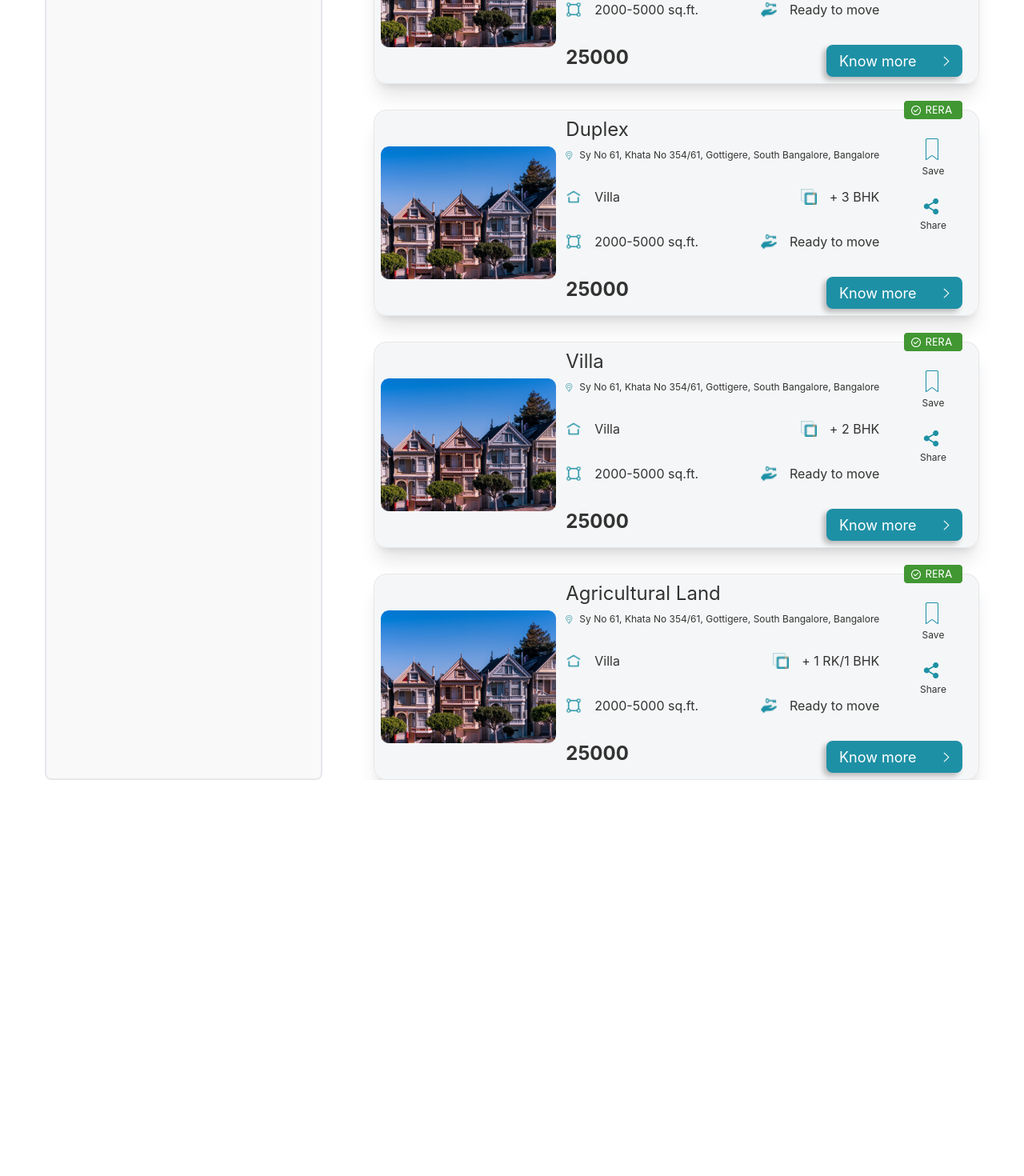
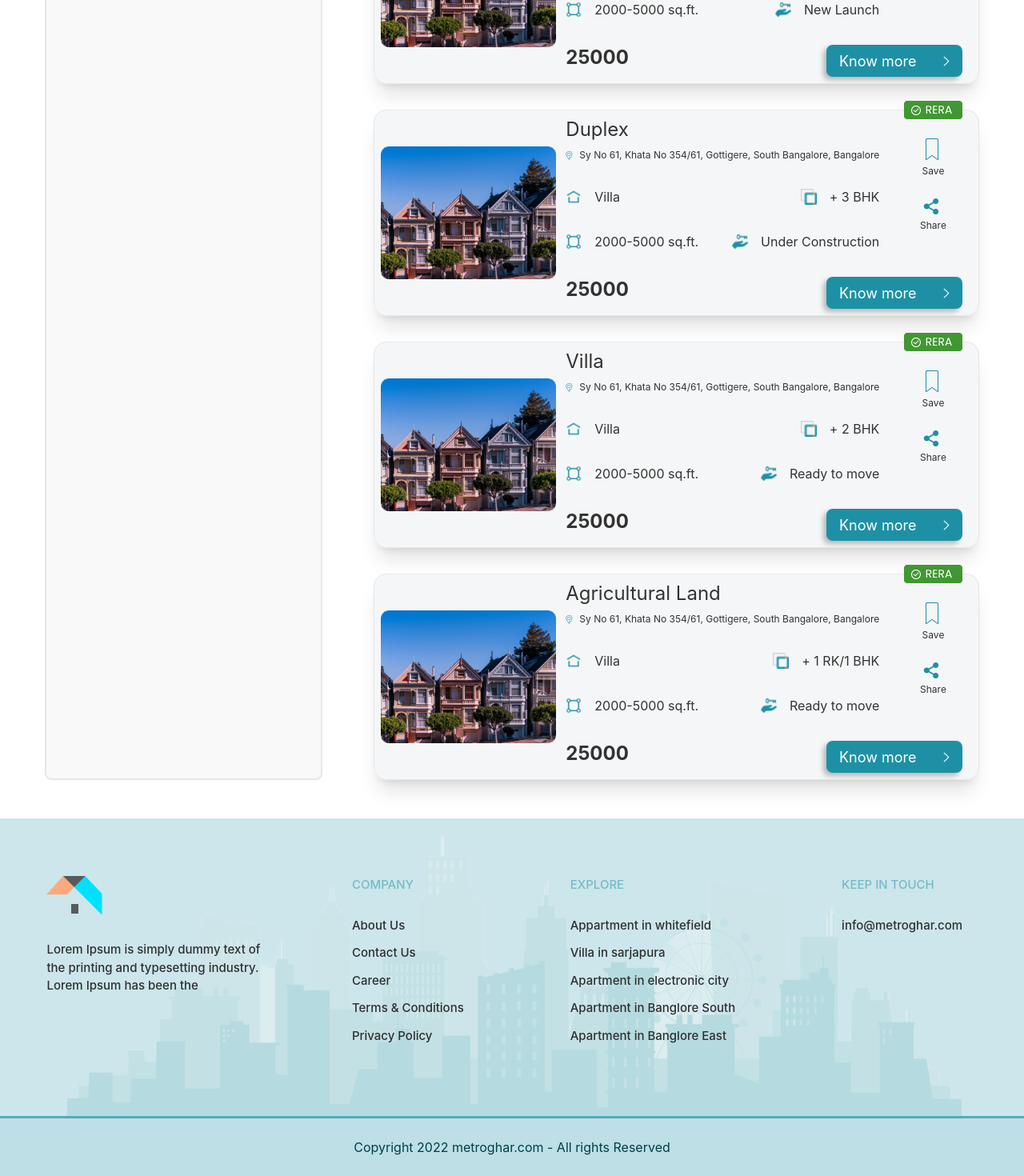
Before and after one commit to Raselshah/E-commerce-filter-system, a React (Create React App) app: page / in a window 1280 px wide. Shown: the part 1237-2707 px from the top of the page at 80% size. Before the commit the page ends 2212 px from the top, so only its background shows below. Built offline with nearby package versions, Linux system fonts and the light colour scheme.

Commit message:
footer page Add

```diff
--- a/src/App.js
+++ b/src/App.js
@@ -1,5 +1,6 @@
 import "./App.css";
 import FilterPage from "./Components/FilterPage/FilterPage";
+import Footer from "./Components/Footer/Footer";
 import Navbar from "./Components/Navbar/Navbar";
 
 function App() {
@@ -7,6 +8,7 @@ function App() {
     <div className="">
       <Navbar />
       <FilterPage />
+      <Footer />
     </div>
   );
 }
--- a/src/Components/FilterPage/FilterPage.js
+++ b/src/Components/FilterPage/FilterPage.js
@@ -123,6 +123,7 @@ const FilterPage = () => {
   };
 
   const handleBhk = (value) => {
+    // bhkButton filtering data
     let updateData = data.filter((data) => data.square === value);
 
     setData(updateData);
@@ -131,6 +132,7 @@ const FilterPage = () => {
   const applyFilter = () => {
     let updateData = dataList;
 
+    // checkBox filtering data
     const checkData = checkBox
       .filter((item) => item.check)
       .map((item) => item.search.toLowerCase());
@@ -141,12 +143,23 @@ const FilterPage = () => {
       );
     }
 
+    // possessionCheckBox filtering data
+    const possessionCheck = possessionCheckBox
+      .filter((item) => item.check)
+      .map((item) => item.search.toLowerCase());
+
+    if (possessionCheck.length) {
+      updateData = updateData.filter((item) =>
+        possessionCheck.includes(item.move.toLowerCase())
+      );
+    }
+
     setData(updateData);
     !updateData.length ? setResultsFound(false) : setResultsFound(true);
   };
   useEffect(() => {
     applyFilter();
-  }, [checkBox, min, max, bhk]);
+  }, [checkBox, min, max, bhk, possessionCheckBox]);
 
   return (
     <div className="max-w-screen-2xl px-14 mt-10 mx-auto">
@@ -272,12 +285,12 @@ const FilterPage = () => {
               >
                 <input
                   type="checkbox"
-                  value={item.name}
+                  value={item.search}
                   id={item.id}
                   class="default:ring-2"
                 />
-                <label className="pl-4" htmlFor={item.name}>
-                  {item.name}
+                <label className="pl-4" htmlFor={item.search}>
+                  {item.search}
                 </label>
               </button>
             </div>
--- a/src/Components/FilterPage/ProductCard.js
+++ b/src/Components/FilterPage/ProductCard.js
@@ -53,7 +53,7 @@ const ProductCard = ({ newData }) => {
                   </div>
                   <div className="flex justify-center items-center gap-4">
                     <img className="img-fluid w-5 h-5" src={hand} alt="" />
-                    <p>Ready to move</p>
+                    <p>{data.move}</p>
                   </div>
                 </div>
               </div>
--- a/src/Components/FilterPage/dataList.js
+++ b/src/Components/FilterPage/dataList.js
@@ -7,6 +7,7 @@ export const dataList = [
     square: "2, 3 BHK Appartment",
     area: "2000-5000 sq.ft.",
     price: 30000,
+    move: "Ready to move",
   },
   {
     id: 2,
@@ -16,6 +17,7 @@ export const dataList = [
     square: "2, 3 BHK Appartment",
     area: "2000-5000 sq.ft.",
     price: 3000,
+    move: "New Launch",
   },
   {
     id: 3,
@@ -25,6 +27,7 @@ export const dataList = [
     square: "+ 1 RK/1 BHK",
     area: "2000-5000 sq.ft.",
     price: 25000,
+    move: "Under Construction",
   },
   {
     id: 4,
@@ -34,6 +37,7 @@ export const dataList = [
     square: "+ 4 BHK",
     area: "2000-5000 sq.ft.",
     price: 25000,
+    move: "New Launch",
   },
   {
     id: 5,
@@ -43,6 +47,7 @@ export const dataList = [
     square: "+ 3 BHK",
     area: "2000-5000 sq.ft.",
     price: 25000,
+    move: "Under Construction",
   },
   {
     id: 6,
@@ -52,6 +57,7 @@ export const dataList = [
     square: "+ 2 BHK",
     area: "2000-5000 sq.ft.",
     price: 25000,
+    move: "Ready to move",
   },
   {
     id: 7,
@@ -61,6 +67,7 @@ export const dataList = [
     square: "+ 1 RK/1 BHK",
     area: "2000-5000 sq.ft.",
     price: 25000,
+    move: "Ready to move",
   },
 ];
 
--- /dev/null
+++ b/src/Components/Footer/Footer.js
@@ -0,0 +1,80 @@
+import React from "react";
+import logo from "../../Assests/Logo.png";
+import "../Style/Style.css";
+
+const Footer = () => {
+  return (
+    <div>
+      <div className="background-footer">
+        <footer class="footer p-10 gap-24 max-w-screen-2xl mx-auto text-white mt-12">
+          <div className="mt-8 mx-auto">
+            <img src={logo} alt="" />
+            <p className="footer-font mt-6">
+              Lorem Ipsum is simply dummy text of <br /> the printing and
+              typesetting industry.
+              <br /> Lorem Ipsum has been the
+            </p>
+          </div>
+          <div className="mt-8">
+            <span class="text-xl footer-title">Company</span>
+
+            <div className="mt-3 flex flex-col sm:flex-row justify-between gap-6">
+              <div className="flex flex-col  gap-3">
+                <a class="footer-font text-md cursor-pointer">About Us</a>
+                <a class="footer-font text-md cursor-pointer">Contact Us</a>
+                <a class="footer-font text-md cursor-pointer">Career</a>
+                <a class="footer-font text-md cursor-pointer">
+                  Terms & Conditions
+                </a>
+                <a class="footer-font text-md cursor-pointer">Privacy Policy</a>
+              </div>
+            </div>
+          </div>
+
+          <div className="mt-8">
+            <span class="text-xl  footer-title">Explore</span>
+
+            <div className="mt-3 flex flex-col sm:flex-row justify-between gap-6">
+              <div className="flex flex-col  gap-3">
+                <a class="footer-font text-md cursor-pointer">
+                  Appartment in whitefield
+                </a>
+                <a class="footer-font text-md cursor-pointer">
+                  Villa in sarjapura
+                </a>
+                <a class="footer-font text-md cursor-pointer">
+                  Apartment in electronic city
+                </a>
+                <a class="footer-font text-md cursor-pointer">
+                  Apartment in Banglore South
+                </a>
+                <a class="footer-font text-md cursor-pointer">
+                  Apartment in Banglore East
+                </a>
+              </div>
+            </div>
+          </div>
+
+          <div className="mt-8">
+            <span class="text-xl  footer-title ">Keep in touch</span>
+
+            <div className="mt-3 flex flex-col sm:flex-row justify-between gap-6">
+              <div className="flex flex-col  gap-3">
+                <a class="footer-font text-md cursor-pointer">
+                  info@metroghar.com
+                </a>
+              </div>
+            </div>
+          </div>
+        </footer>
+      </div>
+      <div className="footer-bg">
+        <footer class="py-6 px-24 text-neutral-content max-w-screen-2xl text-center">
+          <p>Copyright 2022 metroghar.com - All rights Reserved</p>
+        </footer>
+      </div>
+    </div>
+  );
+};
+
+export default Footer;
--- a/src/Components/Style/Style.css
+++ b/src/Components/Style/Style.css
@@ -131,3 +131,27 @@
 .label-range {
   margin-bottom: 2.5rem;
 }
+.background-footer {
+  background-image: url("../../Assests/My project (1) 1.png");
+  background-color: rgba(189, 223, 229, 0.764);
+  background-blend-mode: overlay;
+  background-position: center;
+  background-repeat: no-repeat;
+  height: 372px;
+}
+.footer-font {
+  color: #2f2f2f;
+  font-size: 15px;
+  line-height: 22.5px;
+  font-weight: 500;
+}
+.footer-title {
+  color: #1e90a5;
+  font-weight: 500;
+  font-size: 15px;
+  line-height: 22.5px;
+}
+.footer-bg {
+  background: #bddfe5;
+  border-top: 3px solid #1e91a5a7;
+}
```
